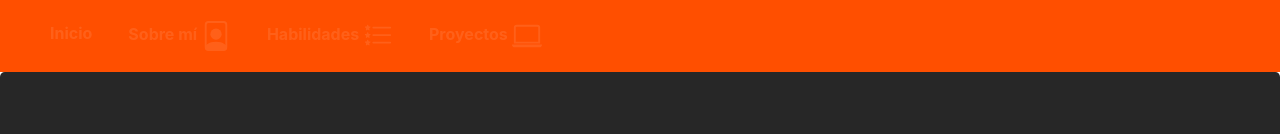
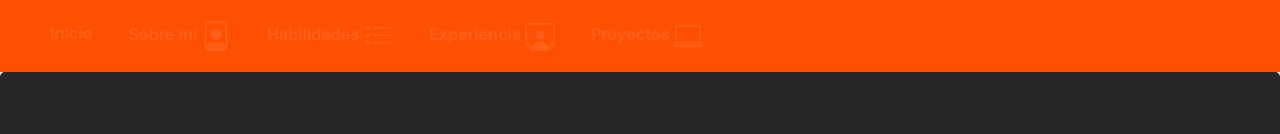
Before and after one commit to Mechaz123/Portafolio, an Angular app: page / in a window 1280 px wide. Shown: the top 134 px of the page. Built offline with nearby package versions, Linux system fonts and the light colour scheme.

Commit message:
fix: Se ajusta las opciones de menú para añadir la experiencia.

```diff
--- a/src/app/experience/experience.component.html
+++ b/src/app/experience/experience.component.html
@@ -1,5 +1,5 @@
 <div class="fluid-container">
-    <div id="sobre-mi" class="card" style="width:112rem;">
+    <div id="experiencia" class="card" style="width:112rem;">
         <div class="card-header">
             <h3 class="card-title">Experiencia <svg xmlns="http://www.w3.org/2000/svg" width="30" height="30" fill="currentColor" class="bi bi-person-workspace" viewBox="0 0 16 16">
                 <path d="M4 16s-1 0-1-1 1-4 5-4 5 3 5 4-1 1-1 1zm4-5.95a2.5 2.5 0 1 0 0-5 2.5 2.5 0 0 0 0 5"/>
--- a/src/app/menu/menu.component.html
+++ b/src/app/menu/menu.component.html
@@ -35,6 +35,13 @@
                     </a>
                 </li>
                 <li class="nav-item">
+                    <a class="nav-link" href="#experiencia">Experiencia <svg xmlns="http://www.w3.org/2000/svg" width="30" height="30" fill="currentColor" class="bi bi-person-workspace" viewBox="0 0 16 16">
+                        <path d="M4 16s-1 0-1-1 1-4 5-4 5 3 5 4-1 1-1 1zm4-5.95a2.5 2.5 0 1 0 0-5 2.5 2.5 0 0 0 0 5"/>
+                        <path d="M2 1a2 2 0 0 0-2 2v9.5A1.5 1.5 0 0 0 1.5 14h.653a5.4 5.4 0 0 1 1.066-2H1V3a1 1 0 0 1 1-1h12a1 1 0 0 1 1 1v9h-2.219c.554.654.89 1.373 1.066 2h.653a1.5 1.5 0 0 0 1.5-1.5V3a2 2 0 0 0-2-2z"/>
+                      </svg>
+                    </a>
+                </li>
+                <li class="nav-item">
                     <a class="nav-link" href="#proyectos">Proyectos <svg xmlns="http://www.w3.org/2000/svg" width="30"
                             height="30" fill="currentColor" class="bi bi-laptop" viewBox="0 0 16 16">
                             <path
```
